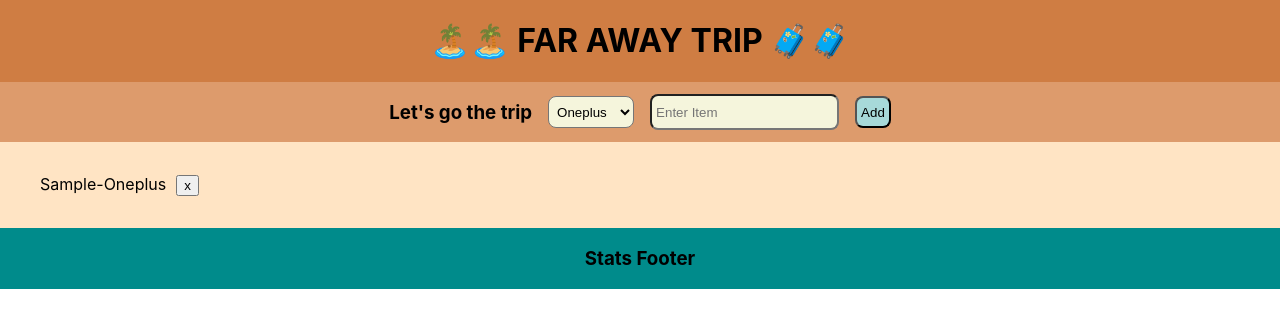
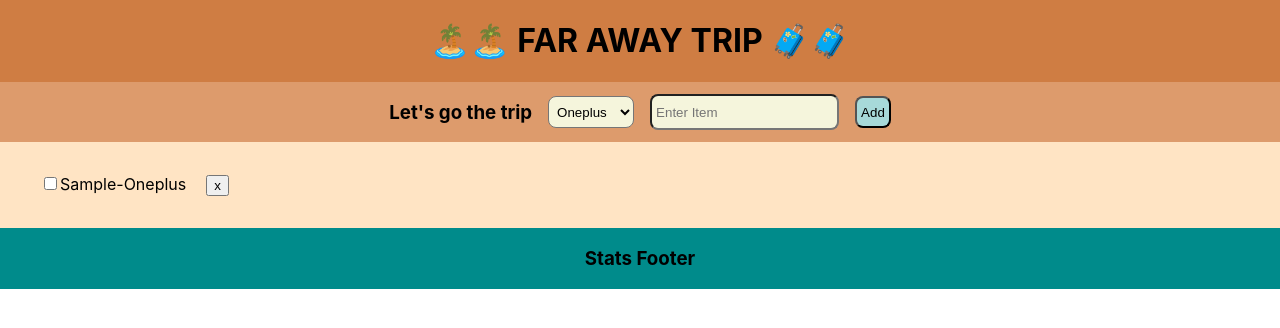
Before and after one commit to mullapakusairaju/trip-check-list, a React (Create React App) app: page / in a window 1280 px wide. Both pictures are taken after typing "Sample" into the empty fields and a click on the button "Add". Shown: the top 328 px of the page. Built offline with nearby package versions, Linux system fonts and the light colour scheme.

Commit message:
check box functionality added

```diff
--- a/src/App.jsx
+++ b/src/App.jsx
@@ -18,11 +18,23 @@ function App() {
     console.log(getItemList);
   }
 
+  function handleCheckedToggle(checkedItem) {
+    console.log(checkedItem);
+    setItemList((items) =>
+      items.map((item) =>
+        item.getItem === checkedItem ? { ...item, buy: !item.buy } : item.buy
+      )
+    );
+  }
   return (
     <div className="App">
       <Logo></Logo>
       <Forms addItem={addItemList}></Forms>
-      <PackingList itemList={getItemList} deleteItem={deleteItem}></PackingList>
+      <PackingList
+        itemList={getItemList}
+        deleteItem={deleteItem}
+        handleCheckedToggle={handleCheckedToggle}
+      ></PackingList>
       <Stats></Stats>
     </div>
   );
--- a/src/components/Items.jsx
+++ b/src/components/Items.jsx
@@ -1,10 +1,18 @@
-import React from "react";
+import React, { useState } from "react";
 import styles from "../stylesshets/Items.css";
 
-export default function Items({ items, deleteItem }) {
+export default function Items({ items, deleteItem, handleCheckedToggle }) {
+  const [getbuy, setbuy] = useState(false);
+
+  function handleCheckedBox() {
+    setbuy(!getbuy);
+    handleCheckedToggle(items.getItem); // Pass the item identifier to toggle
+  }
+
   return (
-    <div className="Items ">
-      <p className="Items">
+    <div className="Items">
+      <p className="ItemVal">
+        <input type="checkbox" value={items.buy} onChange={handleCheckedBox} />
         {items.getItem}-{items.getBrand}
         <span className="deleteBtn">
           <button onClick={() => deleteItem(items.getItem)}>x</button>
--- a/src/components/PackingList.jsx
+++ b/src/components/PackingList.jsx
@@ -2,12 +2,21 @@ import React from "react";
 import styles from "../stylesshets/PackingList.css";
 import Items from "./Items";
 
-export default function PackingList({ itemList, deleteItem }) {
+export default function PackingList({
+  itemList,
+  deleteItem,
+  handleCheckedToggle,
+}) {
   return (
     <div className="PackingListCard d-flex row">
       <ul className="d-flex justify-content-around">
         {itemList.map((e) => (
-          <Items items={e} deleteItem={deleteItem} key={e.getItem} />
+          <Items
+            items={e}
+            deleteItem={deleteItem}
+            handleCheckedToggle={handleCheckedToggle}
+            key={e.getItem}
+          />
         ))}
       </ul>
     </div>
--- a/src/stylesshets/Items.css
+++ b/src/stylesshets/Items.css
@@ -1,10 +1,11 @@
-.Items{
 
+
+.deleteBtn{
+
+    margin-left: 20px;
 
 }
 
-.deleteBtn{
-
-    margin-left: 10px;
-
+.ItemVal{
+    min-width: 250px;
 }
```
